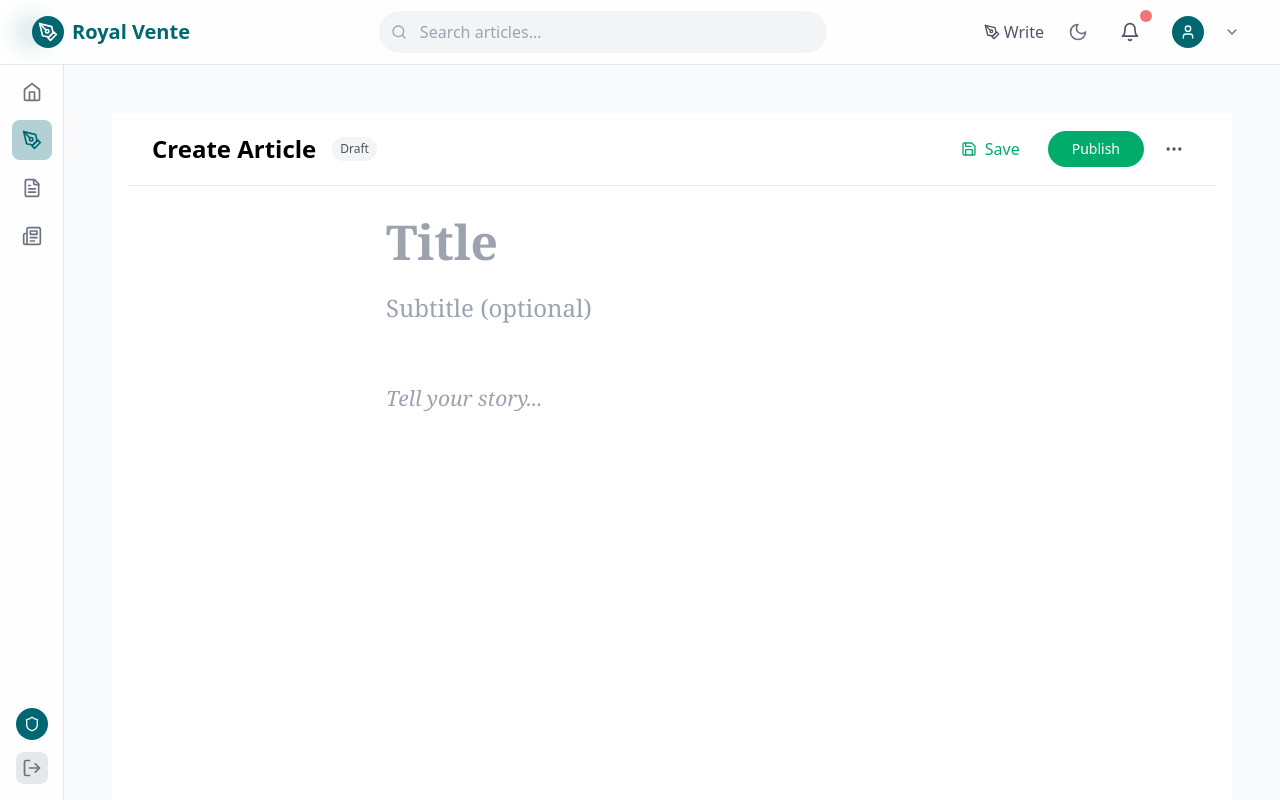
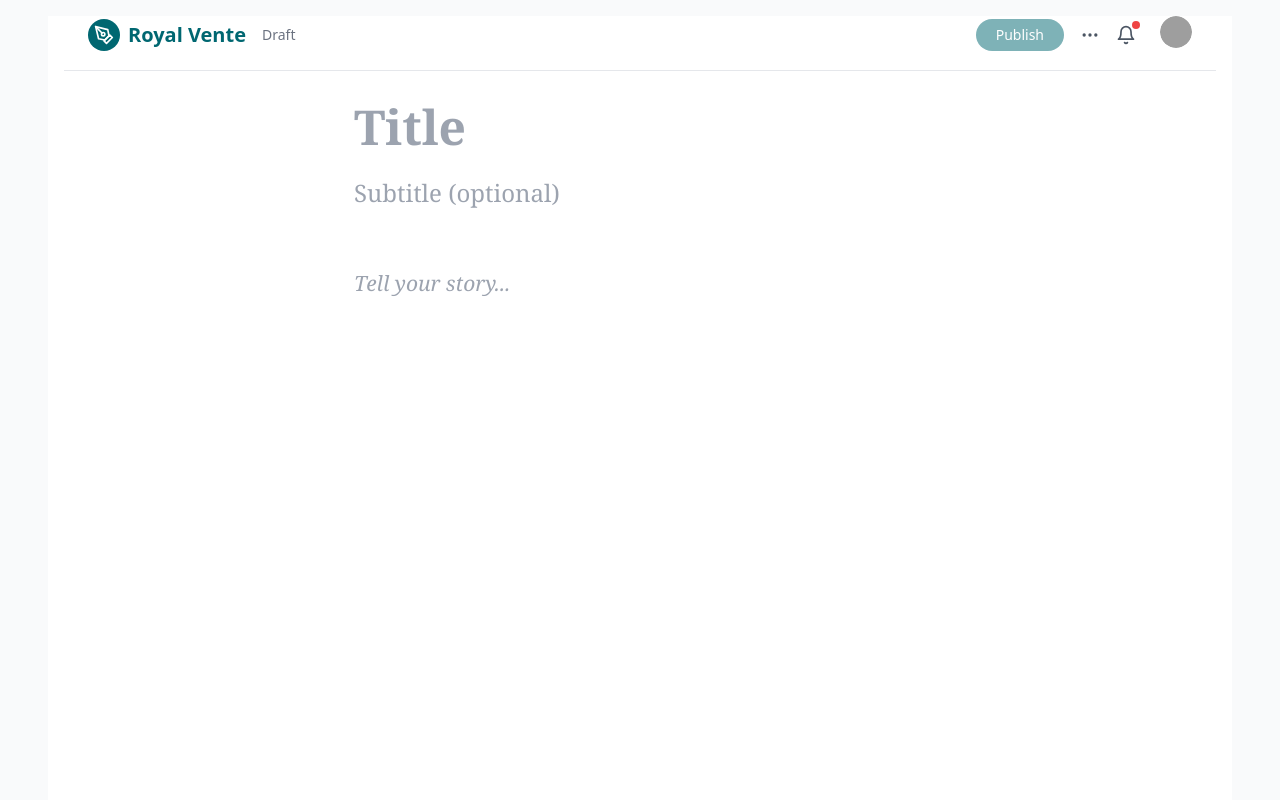
Before and after one commit to prodigalai/Royal-Vente-Blogging-Frontend, a React (Vite) app: page /create in a window 1280 px wide. Built offline with nearby package versions, Linux system fonts and the light colour scheme; sample sign-in values are in the browser's storage; grey boxes are pictures that could not be loaded.

Commit message:
Updated Editor page . Full page view for editor page

```diff
--- a/src/components/Editor/BlogEditor.tsx
+++ b/src/components/Editor/BlogEditor.tsx
@@ -1,7 +1,7 @@
 "use client"
 
 import type React from "react"
-import { useState, useEffect, useCallback, useRef } from "react"
+import { useState, useEffect, useCallback, useRef, useMemo } from "react"
 import { EditorToolbar } from "./EditorToolbar"
 import { ArticleHeader } from "./ArticleHeader"
 import { RichTextEditor } from "./RichTextEditor"
@@ -170,6 +170,10 @@ export const BlogEditor: React.FC<BlogEditorProps> = ({ initialArticle, onSave,
     }
   }
 
+  const canPublish = useMemo(() => {
+    return article.title.trim() !== "" || article.content.trim() !== "";
+  }, [article.title, article.content]);
+
   return (
     <div className="min-h-screen bg-white">
       <div className="w-full mx-auto px-4">
@@ -178,6 +182,8 @@ export const BlogEditor: React.FC<BlogEditorProps> = ({ initialArticle, onSave,
           onSave={handleManualSave}
           isDraft={article.isDraft}
           isSaving={isSaving}
+          canPublish={canPublish}
+          userImage="https://i.pravatar.cc/300"
         />
 
         <div className="py-8">
--- a/src/components/Editor/EditorToolbar.tsx
+++ b/src/components/Editor/EditorToolbar.tsx
@@ -1,52 +1,235 @@
+
+
 import React from "react"
-import { Save, MoreHorizontal } from "lucide-react"
+import { Link } from "react-router-dom"
+import { PenTool, MoreHorizontal, Bell } from "lucide-react"
+import { useEffect, useRef, useState } from "react"
 
+// interface EditorToolbarProps {
+//   onPublish: () => void
+//   isDraft?: boolean
+//   canPublish?: boolean
+// }
 interface EditorToolbarProps {
   onPublish: () => void
   onSave?: () => void
   isDraft?: boolean
   isSaving?: boolean
+  canPublish?: boolean
+  userImage?: string
 }
 
 export const EditorToolbar: React.FC<EditorToolbarProps> = ({
   onPublish,
-  onSave,
   isDraft,
-  isSaving = false,
+  canPublish = false,
+  userImage,
 }) => {
+
+  const [showMenu, setShowMenu] = useState(false);
+  const [showNotification, setShowNotification] = useState(false);
+  const [showUserDropdown, setShowUserDropdown] = useState(false);
+
+  const menuRef = useRef<HTMLDivElement>(null);
+  const notificationRef = useRef<HTMLDivElement>(null);
+  const userDropdownRef = useRef<HTMLDivElement>(null);
+
+  const dropdownContainerRef = useRef<HTMLDivElement>(null);
+  useEffect(() => {
+    const handleClickOutside = (event: MouseEvent) => {
+      if (
+        dropdownContainerRef.current &&
+        !dropdownContainerRef.current.contains(event.target as Node)
+      ) {
+        setShowMenu(false);
+        setShowNotification(false);
+        setShowUserDropdown(false);
+      }
+    };
+    document.addEventListener("mousedown", handleClickOutside);
+    return () => {
+      document.removeEventListener("mousedown", handleClickOutside);
+    };
+  }, []);
+
+
+  useEffect(() => {
+    const handleClickOutside = (event: MouseEvent) => {
+      if (
+        menuRef.current &&
+        !menuRef.current.contains(event.target as Node) &&
+        notificationRef.current &&
+        !notificationRef.current.contains(event.target as Node) &&
+        userDropdownRef.current &&
+        !userDropdownRef.current.contains(event.target as Node)
+      ) {
+        setShowMenu(false);
+        setShowNotification(false);
+        setShowUserDropdown(false);
+      }
+    };
+    document.addEventListener("mousedown", handleClickOutside);
+    return () => {
+      document.removeEventListener("mousedown", handleClickOutside);
+    };
+  }, []);
+
   return (
-    <div className="w-full flex items-center justify-between py-4 px-6 border-b border-gray-200 sticky top-0 bg-white z-30">
+    <div className="w-full flex items-center justify-between px-6 pb-4 border-b border-gray-200 bg-white sticky top-0 z-50">
+      {/* Left Side: Logo and Draft Label */}
       <div className="flex items-center space-x-4">
-        <h1 className="text-2xl font-bold">Create Article</h1>
+        <Link to="/home" className="flex items-center space-x-2 group">
+          <div className="w-8 h-8 bg-gradient-to-br from-primary-600 to-primary-700 rounded-full flex items-center justify-center transform group-hover:scale-110 transition-transform duration-200">
+            <PenTool className="w-5 h-5 text-white" />
+          </div>
+          <span className="text-xl font-bold bg-gradient-to-r from-primary-600 to-primary-700 bg-clip-text text-transparent">
+            Royal Vente
+          </span>
+        </Link>
+
         {isDraft && (
-          <span className="px-2 py-1 text-xs font-medium text-gray-600 bg-gray-100 rounded-full">
-            Draft
-          </span>
+          <span className="text-sm text-gray-500">Draft</span>
         )}
       </div>
 
-      <div className="flex items-center space-x-3">
-        {onSave && (
-          <button
-            onClick={onSave}
-            disabled={isSaving}
-            className="flex items-center space-x-2 px-4 py-2 text-[#00ab6c] hover:bg-[#f0fdf8] rounded-lg transition-colors disabled:opacity-50"
-          >
-            <Save size={16} />
-            <span>{isSaving ? "Saving..." : "Save"}</span>
-          </button>
-        )}
+      {/* Right Side: Publish, Menu, Avatar */}
+      <div className="flex items-center space-x-4 relative"
+        ref={dropdownContainerRef}>
 
         <button
           onClick={onPublish}
-          className="bg-[#00ab6c] hover:bg-[#009f61] text-white px-6 py-2 rounded-full text-sm font-medium transition-colors"
+          disabled={!canPublish}
+          className={`bg-gradient-to-r from-primary-600 to-primary-700 text-white px-5 py-1.5 rounded-full text-sm font-medium transition-transform duration-200 ${
+            canPublish ? "opacity-100" : "opacity-50 cursor-not-allowed"
+          }`}
         >
-          {isDraft ? "Publish" : "Update"}
+          Publish
         </button>
 
-        <button className="p-2 hover:bg-gray-100 rounded-full transition-colors">
+        <button onClick={() => {
+        setShowMenu((prev) => !prev);
+        setShowNotification(false);
+        setShowUserDropdown(false);
+      }}
+          className=" hover:bg-gray-100 rounded-full transition-colors">
           <MoreHorizontal size={20} className="text-gray-600" />
         </button>
+        {showMenu && (
+          <div
+            ref={menuRef}
+            className="absolute top-12 right-2 w-64 bg-white border rounded-none py-2 text-sm z-50"
+          >
+            <div className="px-4 py-2 text-gray-400 cursor-not-allowed">Share draft link</div>
+            <div className="px-4 py-2 text-gray-400 cursor-not-allowed">Share to X</div>
+            <div className="px-4 py-2 text-gray-400 cursor-not-allowed">Change featured image</div>
+            <div className="px-4 py-2 text-gray-400 cursor-not-allowed">Change title / subtitle</div>
+            <div className="px-4 py-2 text-gray-400 cursor-not-allowed">Change topics</div>
+            <div className="px-4 py-2 text-gray-400 cursor-not-allowed">See revision history</div>
+            <div className="px-4 py-2 text-gray-400 cursor-not-allowed">More settings</div>
+            <hr className="my-2" />
+            <div className="px-4 py-2 hover:bg-gray-100 cursor-pointer">Hints and keyboard shortcuts</div>
+            <div className="px-4 py-2 hover:bg-gray-100 cursor-pointer">More help</div>
+          </div>
+        )}
+
+        {/* Notification bell */}
+        <button onClick={() => {
+            setShowNotification((prev) => !prev);
+            setShowMenu(false);
+            setShowUserDropdown(false);
+          }}
+          className="relative pr-2 pt-2 pb-2 hover:bg-gray-100 rounded-full transition-colors">
+          <Bell size={20} className="text-gray-600" />
+          {/* Dummy dot indicator */}
+          <span className="absolute top-1 right-1 bg-red-500 h-2 w-2 rounded-full"></span>
+        </button>
+
+        {/* Notifications popup */}
+        {showNotification && (
+          <div
+            ref={notificationRef}
+            className="absolute top-12  w-64 bg-white border rounded-none p-4 z-50"
+          >
+            <p className="text-sm text-gray-700">🔔 You have a new follower!</p>
+          </div>
+        )}
+
+        <div className="relative">
+  <button
+    onClick={() => {
+      setShowUserDropdown(prev => !prev);
+      setShowMenu(false);
+      setShowNotification(false);
+    }}
+    className="w-8 h-8 rounded-full overflow-hidden focus:outline-none"
+  >
+    {userImage ? (
+      <img
+        src={userImage}
+        alt="User Avatar"
+        className="w-8 h-8 rounded-full object-cover"
+      />
+    ) : (
+      <div className="w-8 h-8 rounded-full bg-orange-500 text-white flex items-center justify-center text-sm font-semibold">
+        M
+      </div>
+    )}
+  </button>
+
+  {showUserDropdown && (
+    <div
+      ref={userDropdownRef}
+      className="absolute -right-10 top-12 w-64 bg-white rounded-none border border-gray-300 z-50"
+    >
+      <div className="flex items-center space-x-3 p-6 border-b">
+        {userImage ? (
+          <img
+            src={userImage}
+            alt="Avatar"
+            className="w-12 h-12 rounded-full object-cover"
+          />
+        ) : (
+          <div className="w-10 h-10 bg-orange-500 text-white rounded-full flex items-center justify-center text-lg font-semibold">
+            M
+          </div>
+        )}
+        <div>
+          <p className="font-semibold text-sm">USER</p>
+          <p className="text-xs text-gray-500">@useremail.com</p>
+        </div>
+      </div>
+
+      <div className="flex flex-col text-sm">
+
+        <div className="px-6 py-4  hover:bg-gray-100 cursor-pointer space-y-4 border-b">
+          <div>Write</div>
+        </div>
+        <div className="px-6 py-4  hover:bg-gray-100 cursor-pointer space-y-4 border-b">
+          <div>Profile</div>
+          <div>Library</div>
+          <div>Stories</div>
+          <div>Stats</div>
+        </div>
+        <div className="px-6 py-4  hover:bg-gray-100 cursor-pointer space-y-4 border-b">
+          <div>Settings</div>
+          <div>Refine recommendations</div>
+          <div>Manage publications</div>
+          <div>Help</div>
+        </div>
+        <div className="px-6 py-4  hover:bg-gray-100 cursor-pointer space-y-4 border-b">
+          <div>Apply to the Partner Program</div>
+          <div className="text-green-600">Become a member</div>
+
+        </div>
+        <div className="px-6 py-4 text-red-600 hover:bg-gray-100 cursor-pointer">
+          Sign out
+        </div>
+      </div>
+    </div>
+  )}
+</div>
+
+
       </div>
     </div>
   )
--- a/src/components/Layout/MainLayout.tsx
+++ b/src/components/Layout/MainLayout.tsx
@@ -2,18 +2,30 @@ import React from 'react';
 import { Outlet } from 'react-router-dom';
 import Header from './Header';
 import Sidebar from './Sidebar';
+import { useLocation } from 'react-router-dom';
 
 const MainLayout: React.FC = () => {
+ const location = useLocation();
+  const isCreatePage = location.pathname === "/create";
   return (
     <div className="h-screen flex flex-col bg-gray-50 dark:bg-gray-950 transition-colors">
-      <Header />
+      {!isCreatePage && (
+        <Header />
+      )}
       <div className="flex flex-1 overflow-hidden">
-        <div className="w-16 shrink-0 border-r border-gray-200 dark:border-gray-800">
+        {/* <div className="w-16 shrink-0 border-r border-gray-200 dark:border-gray-800">
           <Sidebar />
-        </div>
+        </div> */}
+        {!isCreatePage && (
+          <div className="w-16 shrink-0 border-r border-gray-200 dark:border-gray-800">
+            <Sidebar />
+          </div>
+        )}
+
 
         <main className="flex-1 overflow-y-auto">
-          <div className="max-w-7xl mx-auto px-4 sm:px-6 lg:px-8 py-8">
+          {/* <div className="max-w-7xl mx-auto px-4 sm:px-6 lg:px-8 py-8"> */}
+          <div className={`max-w-7xl mx-auto px-4 sm:px-6 lg:px-8 ${isCreatePage ? '' : 'py-8'}`}>
             <Outlet />
           </div>
         </main>
```
